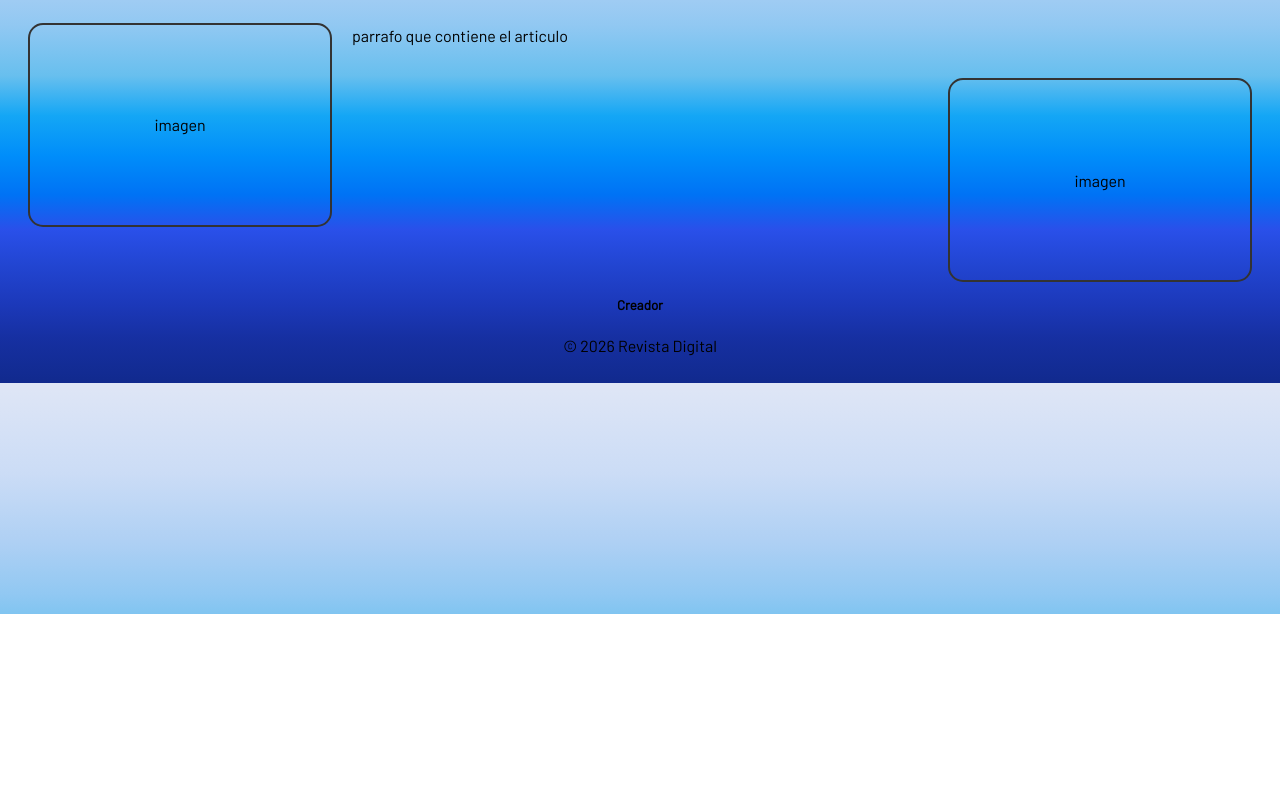
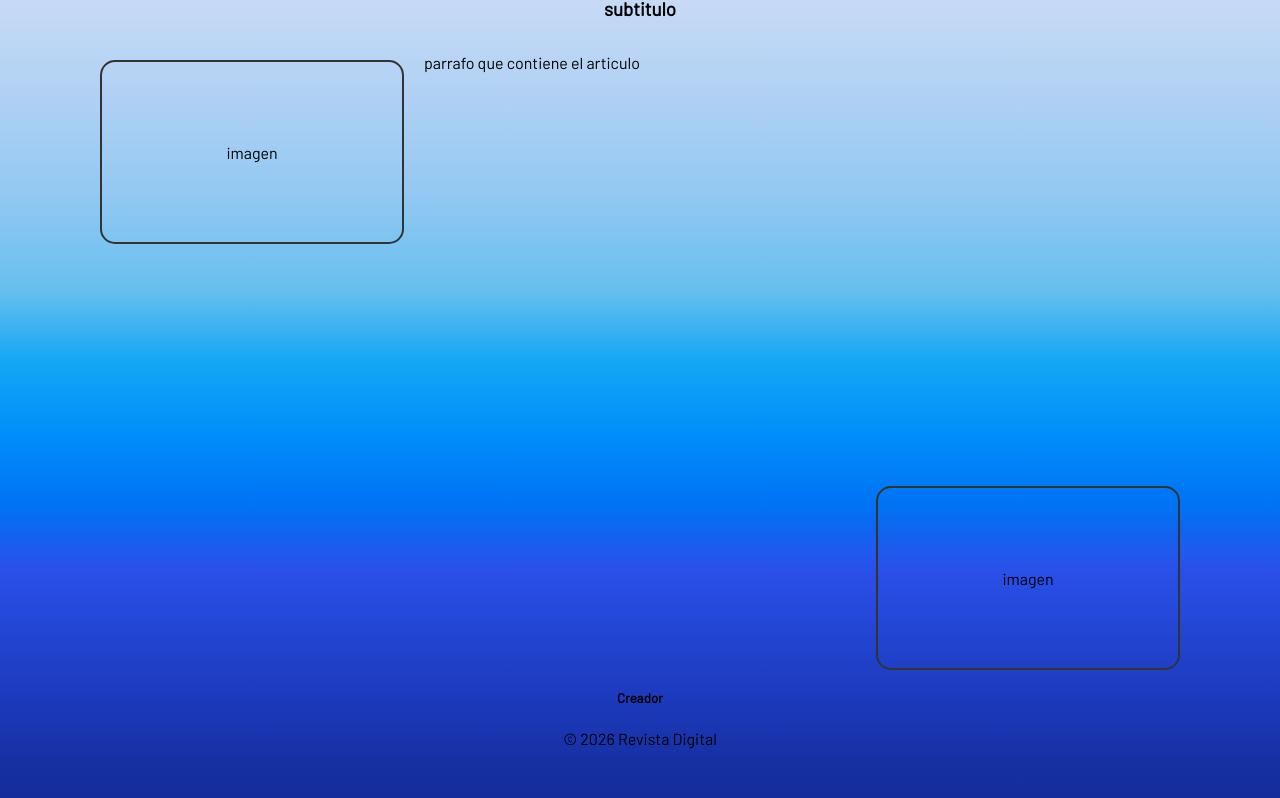
Before and after one commit to Jfontes07/Back-End-Proyecto-1-semestre, a plain HTML site: page Front End/index_articulo.html in a window 1280 px wide. Shown: the part 186-984 px from the top of the page. Before the commit the page ends 800 px from the top, so only its background shows below. Drawn offline with Linux system fonts and the light colour scheme; no server answers.

Commit message:
Se modifica distribución
Se amplía contenido y se modifica imágenes

```diff
--- a/Front End/Estilos/style_articulo.css
+++ b/Front End/Estilos/style_articulo.css
@@ -4,6 +4,7 @@
 }
 body {
   font-family: "Barlow", sans-serif;
+  margin: 80px;
   padding: 20px;
   background-image: linear-gradient(
     180deg,
@@ -22,15 +23,19 @@
     hsl(228deg 79% 31%) 100%
   );
 }
+#contenido {
+  height: 400px;
+}
+#fecha {
+  margin-bottom: 20px;
+}
 
-/* Título */
 #tituloPrincipal {
   text-align: center;
 }
 
 #tituloPrincipal h1 {
-  font-size: 3rem;
-  margin-bottom: 10px;
+  margin-bottom: 5px;
 }
 
 #subtitulo {
@@ -38,50 +43,47 @@
   margin-bottom: 30px;
 }
 
-/* Primera imagen */
+#subtitulo h3 {
+  margin-top: 0;
+}
+
+/* Imagen izquierda */
 #Imagen1 {
   float: left;
   width: 300px;
-  height: 200px;
+  height: 180px;
   border: 2px solid #333;
   border-radius: 15px;
-  margin: 0 20px 15px 0;
+  text-decoration: none;
+  color: black;
   display: flex;
   justify-content: center;
   align-items: center;
+  margin: 10px 20px 20px 0;
+}
+
+/* Imagen derecha */
+#Imagen2 {
+  float: right;
+  width: 300px;
+  height: 180px;
+  border: 2px solid #333;
+  border-radius: 15px;
   text-decoration: none;
   color: black;
+  display: flex;
+  justify-content: center;
+  align-items: center;
+  margin: 20px 0 20px 20px;
 }
 
-/* Texto */
 #contenido {
   text-align: justify;
   line-height: 1.6;
-  margin-bottom: 30px;
 }
 
-/* Segunda imagen */
-#Imagen2 {
-  float: right;
-  width: 300px;
-  height: 200px;
-  border: 2px solid #333;
-  border-radius: 15px;
-  margin: 0 0 15px 20px;
-  display: flex;
-  justify-content: center;
-  align-items: center;
-  text-decoration: none;
-  color: black;
-}
-
-h5 {
+h5,
+footer {
   clear: both;
   text-align: center;
-  margin-top: 30px;
 }
-
-footer {
-  text-align: center;
-  margin-top: 20px;
-}
```
